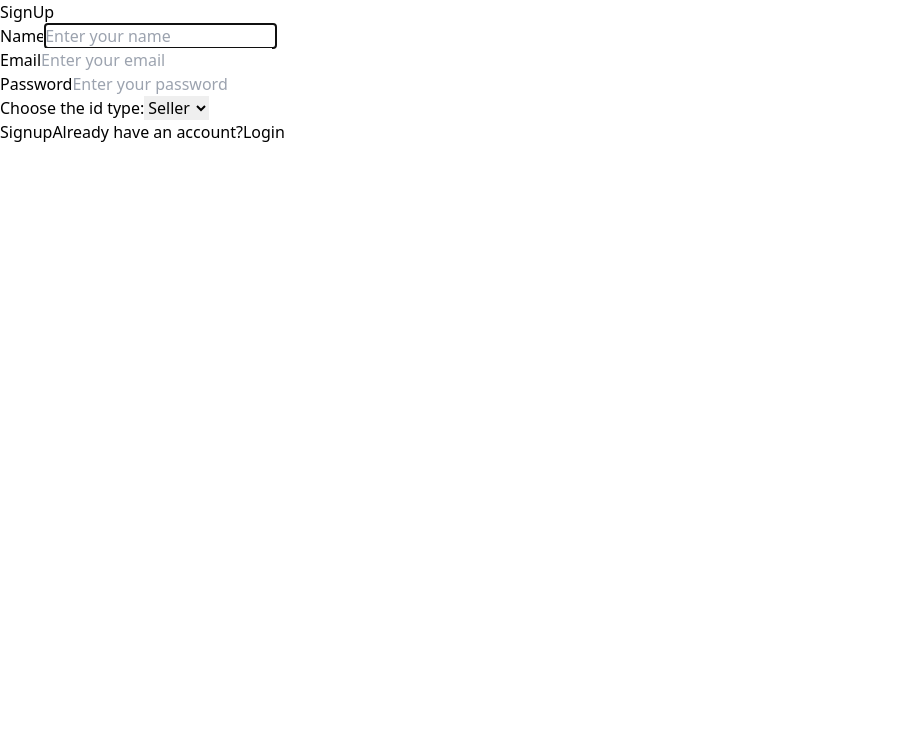
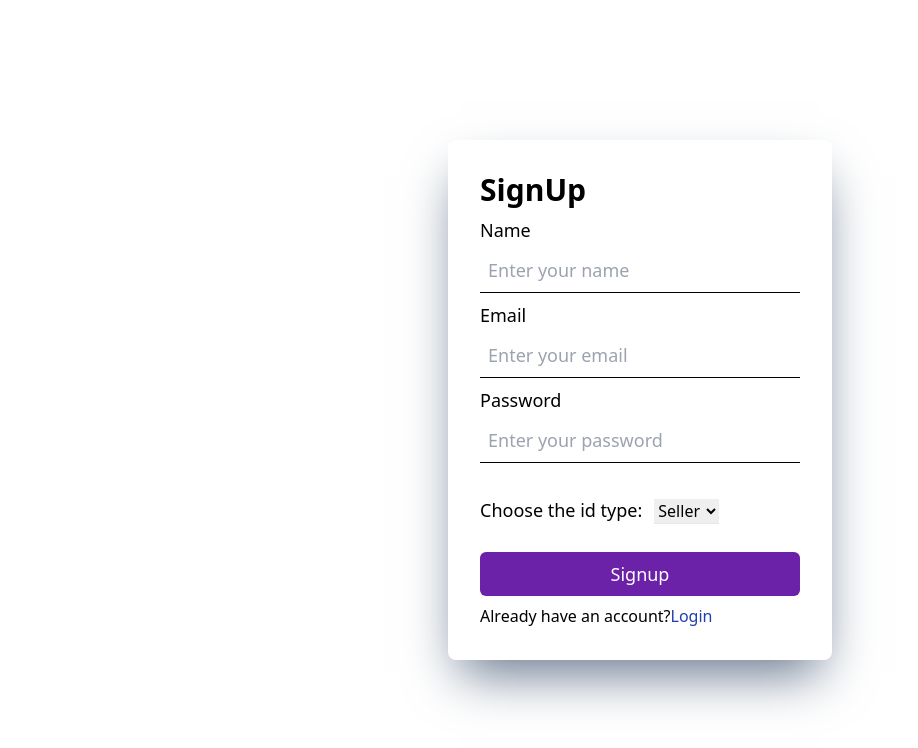
Before and after one commit to ZMHossain/digital-image-shop, a React (Create React App) app in the folder frontend/: page /signup in a window 1280 px wide. Shown: the top 748 px of the page, without its empty margins (0-918 px from the left). Built offline with nearby package versions, Linux system fonts and the light colour scheme.

Commit message:
convert signup to tailwind css

```diff
--- a/frontend/src/pages/Login.js
+++ b/frontend/src/pages/Login.js
@@ -80,9 +80,9 @@ function Login() {
   };
 
   return (
-    <div className="h-screen w-full flex justify-center items-center border-black">
-      <div className="bg-white p-8 rounded-lg w-full max-w-sm shadow-lg border-black">
-        <h1 className="text-xl font-semibold mb-2">Login</h1>
+    <div className="h-screen w-full flex justify-center items-center">
+      <div className="bg-white p-8 rounded-lg w-full max-w-sm shadow-2xl shadow-slate-500">
+        <h1 className=" text-3xl font-semibold mb-2 text-blue-600">Login</h1>
 
         <form onSubmit={handleLogin} className="flex flex-col gap-2">
           <div className="flex flex-col ">
@@ -129,7 +129,7 @@ function Login() {
           </div>
           <button
             type="submit"
-            className="bg-purple-700 text-white text-lg rounded-md p-2 mt-2 hover:bg-purple-800"
+            className="bg-purple-800 text-white text-lg rounded-md p-2 mt-2 hover:bg-purple-900"
           >
             Login
           </button>
--- a/frontend/src/pages/Signup.js
+++ b/frontend/src/pages/Signup.js
@@ -59,11 +59,14 @@ function Signup() {
   };
 
   return (
-    <div className="container">
-      <h1>SignUp</h1>
-      <form onSubmit={handleSignup}>
-        <div>
-          <label htmlFor="name">Name</label>
+    <div className="h-screen w-full flex justify-center items-center">
+      <div className="bg-white rounded-lg p-8 w-full max-w-sm shadow-2xl shadow-slate-500">
+        <h1 className="text-3xl font-semibold mb-2">SignUp</h1>
+        <form onSubmit={handleSignup} className="flex flex-col gap-2">
+          <div className="flex flex-col">
+            <label htmlFor="name" className="text-lg mb-1">
+              Name
+            </label>
             <input
               onChange={handleChange}
               type="text"
@@ -71,32 +74,45 @@ function Signup() {
               autoFocus
               placeholder="Enter your name"
               value={signupInfo.name}
+              className="w-full text-lg p-2 border-b border-black placeholder-italic
+              placeholder-text-sm focus:outline-none"
             />
           </div>
-        <div>
-          <label htmlFor="email">Email</label>
+          <div className="flex flex-col">
+            <label htmlFor="email" className="text-lg mb-1">
+              Email
+            </label>
             <input
               onChange={handleChange}
               type="email"
               name="email"
               placeholder="Enter your email"
               value={signupInfo.email}
+              className="w-full text-lg p-2 border-b border-black
+              placeholder-text-sm focus:outline-none  "
             />
           </div>
-        <div>
-          <label htmlFor="password">Password</label>
+          <div className="flex flex-col">
+            <label htmlFor="password" className="text-lg mb-1">
+              Password
+            </label>
             <input
               onChange={handleChange}
               type="password"
               name="password"
               placeholder="Enter your password"
               value={signupInfo.password}
+              className="w-full text-lg p-2 border-b border-black
+              placeholder-text-sm focus:outline-none"
             />
           </div>
-        <div className="cars">
+          <div className="mt-4">
             {/* <Dropdown /> */}
-          <label htmlFor="cars">Choose the id type:</label>
+            <label htmlFor="cars" className="text-lg mb-1">
+              Choose the id type:
+            </label>
             <select
+              className="border-b m-3"
               name="accountType"
               id="cars"
               value={signupInfo.accountType} // Bind the state value to the dropdown
@@ -106,13 +122,22 @@ function Signup() {
               <option value="buyer">Buyer</option>
             </select>
           </div>
-        <button type="submit">Signup</button>
+          <button
+            type="submit"
+            className="bg-purple-800 text-white text-lg
+          rounded-md p-2 mt-2 hover:bg-purple-900"
+          >
+            Signup
+          </button>
           <span>
             Already have an account?
-          <Link to="/login">Login</Link>
+            <Link to="/login" className="text-blue-800">
+              Login
+            </Link>
           </span>
         </form>
         <ToastContainer />
+      </div>
     </div>
   );
 }
```
Lines whose indentation alone changed are shown as unchanged.
